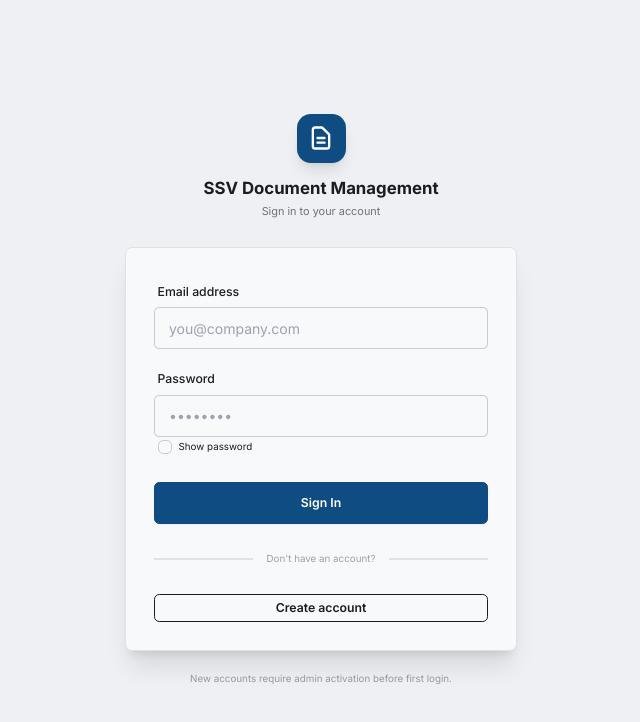
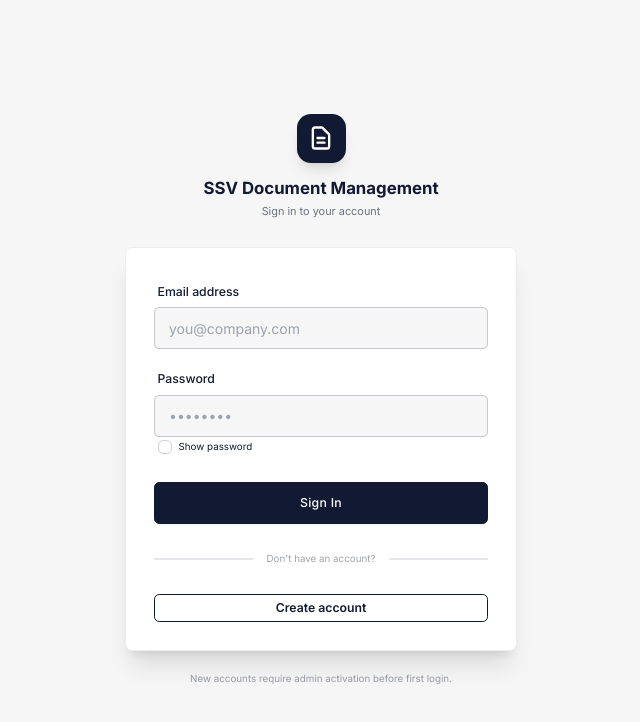
Before and after one commit to thilankapathum/site-ready, an Angular app in the folder frontend/site-ready/: page /login in a window 1280 px wide. Shown: the top 722 px of the page, without its empty margins (319-959 px from the left). Built offline with nearby package versions, Linux system fonts and the light colour scheme; a web font is replaced by a local one.

Commit message:
Modified UI

```diff
--- a/frontend/site-ready/src/app/pages/features/dashboard/dashboard.component.ts
+++ b/frontend/site-ready/src/app/pages/features/dashboard/dashboard.component.ts
@@ -35,7 +35,7 @@ export class DashboardComponent implements OnInit {
     { label: 'Total Reports',  value: this.totalCount(),    color: 'text-base-content' },
     { label: 'Pending Review', value: this.pendingCount(),  color: 'text-info' },
     { label: 'Approved',       value: this.approvedCount(), color: 'text-success' },
-    { label: 'Action Needed',  value: this.actionCount(),   color: 'text-warning' },
+    { label: 'Pending Resubmission',  value: this.actionCount(),   color: 'text-warning' },
   ]);
 
   constructor(private auth: AuthService, private reportService: ReportService, private router: Router) {}
--- a/frontend/site-ready/src/app/pages/features/search/search.component.html
+++ b/frontend/site-ready/src/app/pages/features/search/search.component.html
@@ -23,7 +23,7 @@
   </div>
 
   <!-- Filters -->
-  <div class="card bg-base-100 border border-base-300 shadow-sm">
+  <div class="card bg-base-100 border border-base-300 ">
     <div class="card-body p-4">
       <div class="grid grid-cols-1 sm:grid-cols-2 lg:grid-cols-5 gap-3">
         <div class="form-control">
@@ -95,7 +95,7 @@
       <span class="loading loading-spinner loading-lg text-primary"></span>
     </div>
   } @else if (reports().length === 0) {
-    <div class="card bg-base-100 border border-base-300 shadow-sm">
+    <div class="card bg-base-100 border border-base-300 ">
       <div class="card-body items-center text-center py-14">
         <svg class="w-12 h-12 text-base-content/20 mb-3" fill="none" stroke="currentColor" viewBox="0 0 24 24">
           <path stroke-linecap="round" stroke-linejoin="round" stroke-width="1.5"
@@ -105,7 +105,7 @@
       </div>
     </div>
   } @else {
-    <div class="card bg-base-100 border border-base-300 shadow-sm overflow-hidden">
+    <div class="card bg-base-100 border border-base-300  overflow-hidden">
       <div class="overflow-x-auto">
         <table class="table table-sm">
           <thead class="bg-base-200 text-xs uppercase tracking-wide text-base-content/60">
--- a/frontend/site-ready/src/app/pages/shell/shell.component.html
+++ b/frontend/site-ready/src/app/pages/shell/shell.component.html
@@ -2,13 +2,13 @@
 
   <!-- Sidebar -->
   <aside
-    class="flex flex-col w-64 bg-base-200 border-r border-base-300 shrink-0"
+    class="flex flex-col w-60 bg-base-200 border-r border-base-300 shrink-0"
     [class.hidden]="!sidebarOpen()"
   >
     <!-- Logo -->
     <div class="flex items-center gap-3 px-5 py-5 border-b border-base-300">
-      <div class="w-8 h-8 rounded-lg bg-primary flex items-center justify-center">
-        <svg class="w-5 h-5 text-primary-content" fill="none" stroke="currentColor" viewBox="0 0 24 24">
+      <div class="w-7 h-7 rounded-lg bg-secondary flex items-center justify-center">
+        <svg class="w-4 h-4 text-white" fill="none" stroke="currentColor" viewBox="0 0 24 24">
           <path stroke-linecap="round" stroke-linejoin="round" stroke-width="2"
                 d="M9 12h6m-6 4h6m2 5H7a2 2 0 01-2-2V5a2 2 0 012-2h5.586a1 1 0 01.707.293l5.414 5.414A1 1 0 0119 9.414V19a2 2 0 01-2 2z"/>
         </svg>
--- a/frontend/site-ready/src/styles.css
+++ b/frontend/site-ready/src/styles.css
@@ -20,7 +20,24 @@ body {
   @apply bg-base-100 text-base-content;
 }
 
-/* ── Status badge colours ── */
+/* ── Cards ── */
+.card {
+  @apply bg-white;   /* cards are pure white on the grey page */
+}
+
+/* ── Sidebar nav ── */
+.nav-link {
+  @apply flex items-center gap-3 px-3 py-2 rounded-lg
+  text-sm font-medium transition-colors text-base-content/70;
+}
+.nav-link:hover {
+  @apply bg-base-300 text-base-content;
+}
+.nav-link.active {
+  @apply bg-accent/5 text-accent font-semibold;
+}
+
+/* ── Status badges ── */
 .badge-pending    { @apply badge badge-info badge-outline; }
 .badge-approved   { @apply badge badge-success; }
 .badge-cond       { @apply badge badge-success badge-outline; }
@@ -31,10 +48,10 @@ body {
 .drop-zone {
   @apply border-2 border-dashed border-base-300 rounded-xl p-10
   flex flex-col items-center justify-center gap-3
-  transition-colors cursor-pointer;
+  transition-colors cursor-pointer bg-base-100;
 }
 .drop-zone.drag-over {
-  @apply border-primary bg-primary/5;
+  @apply border-secondary bg-secondary/5;
 }
 
 /* ── Card hover lift ── */
@@ -42,7 +59,7 @@ body {
   @apply transition-all duration-200;
 }
 .card-lift:hover {
-  @apply shadow-lg -translate-y-0.5;
+  @apply shadow-md -translate-y-0.5;
 }
 
 /* ── Hash mono display ── */
@@ -51,23 +68,31 @@ body {
   @apply text-xs break-all;
 }
 
-/* ── Sidebar nav link ── */
-.nav-link {
-  @apply flex items-center gap-3 px-4 py-2.5 rounded-lg
-  text-sm font-medium transition-colors;
-}
-.nav-link:hover {
-  @apply bg-base-200;
-}
-.nav-link.active {
-  @apply bg-primary text-primary-content;
-}
-
 /* ── Page fade-in ── */
 @keyframes pageFadeIn {
-  from { opacity: 0; transform: translateY(6px); }
+  from { opacity: 0; transform: translateY(4px); }
   to   { opacity: 1; transform: translateY(0); }
 }
 .page-enter {
-  animation: pageFadeIn 0.18s ease-out;
+  animation: pageFadeIn 0.15s ease-out;
 }
+
+/* ── Primary button — dark navy ── */
+.btn-primary {
+  @apply font-medium tracking-wide;
+}
+
+/* ── Table header ── */
+thead tr {
+  @apply text-base-content/50;
+}
+
+/* ── Teal links ── */
+a.text-primary {
+  @apply text-secondary hover:text-secondary/80;
+}
+
+/* ── Input focus ring ── */
+.input:focus, .select:focus, .textarea:focus {
+  @apply outline-none ring-2 ring-secondary/30 border-secondary/60;
+}
--- a/frontend/site-ready/tailwind.config.js
+++ b/frontend/site-ready/tailwind.config.js
@@ -5,17 +5,16 @@ module.exports = {
     extend: {
       fontFamily: {
         sans: ['"Inter"', 'sans-serif'],
-        // sans: ['"DM Sans"', 'sans-serif'],
         mono: ['"JetBrains Mono"', 'monospace'],
       },
       fontSize: {
-        xs: ['0.70rem', {lineHeight: '1rem'}],
-        sm: ['0.78rem', {lineHeight: '1.15rem'}],
-        base: ['0.85rem', {lineHeight: '1.35rem'}],
-        lg: ['0.95rem', {lineHeight: '1.4rem'}],
-        xl: ['1.05rem', {lineHeight: '1.5rem'}],
-        '2xl': ['1.2rem', {lineHeight: '1.6rem'}],
-        '3xl': ['1.4rem', {lineHeight: '1.75rem'}],
+        xs:    ['0.70rem', { lineHeight: '1rem' }],
+        sm:    ['0.78rem', { lineHeight: '1.15rem' }],
+        base:  ['0.85rem', { lineHeight: '1.35rem' }],
+        lg:    ['0.95rem', { lineHeight: '1.4rem' }],
+        xl:    ['1.05rem', { lineHeight: '1.5rem' }],
+        '2xl': ['1.2rem',  { lineHeight: '1.6rem' }],
+        '3xl': ['1.4rem',  { lineHeight: '1.75rem' }],
       },
     },
   },
@@ -24,32 +23,48 @@ module.exports = {
     themes: [
       {
         ssvlight: {
-          "primary":          "#0f4c81",
+          // Primary — dark navy (the "+ New" button, active nav)
+          "primary":          "#121932",
           "primary-content":  "#ffffff",
-          "secondary":        "#1a6b4a",
+
+          // Secondary — teal/mint green (charts, highlights, links)
+          "secondary":        "#08EEB1",
           "secondary-content":"#ffffff",
-          "accent":           "#d97706",
+
+          // Accent — soft teal for interactive highlights
+          "accent":           "#0d9488",
           "accent-content":   "#ffffff",
-          "neutral":          "#2a2a35",
+
+          // Neutral — mid grey for tags and subtle elements
+          "neutral":          "#6b7280",
           "neutral-content":  "#ffffff",
-          "base-100":         "#f8f9fb",
-          "base-200":         "#eef0f4",
-          "base-300":         "#dde1e8",
-          "base-content":     "#1a1c22",
-          "info":             "#0284c7",
-          "success":          "#16a34a",
-          "warning":          "#d97706",
-          "error":            "#dc2626",
+
+          // Base — light grey page background matching the app
+          "base-100":         "#F6F6F6",   // page background
+          "base-200":         "#F6F6F6",   // sidebar, card headers
+          "base-300":         "#EEEDEE",   // borders, dividers
+          "base-content":     "#121932",   // primary text
+
+          // Semantic
+          "info":             "#0ea5e9",
+          "info-content":     "#ffffff",
+          "success":          "#00D577",   // same teal as secondary
+          "success-content":  "#ffffff",
+          "warning":          "#f59e0b",
+          "warning-content":  "#ffffff",
+          "error":            "#ef4444",
+          "error-content":    "#ffffff",
+
+          // Shape
           "--rounded-box":    "0.5rem",
           "--rounded-btn":    "0.375rem",
           "--rounded-badge":  "0.25rem",
           "--tab-radius":     "0.375rem",
+          "--border-btn":     "1px",
         },
       },
-      "dark",
     ],
     defaultTheme: "ssvlight",
-    darkTheme: "dark",
     base: true,
     styled: true,
     utils: true,
```
Also changed, not shown: frontend/site-ready/src/app/pages/features/dashboard/dashboard.component.html (+151 -58 lines).
